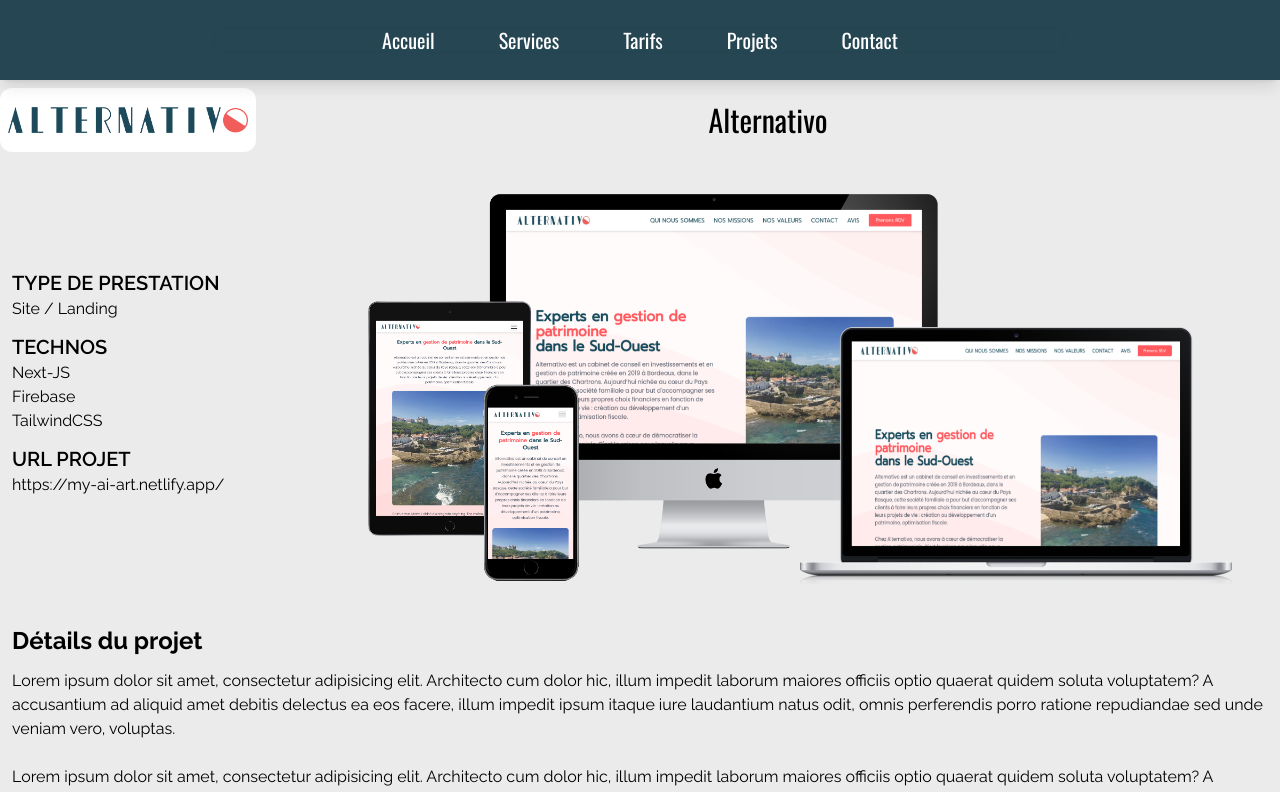
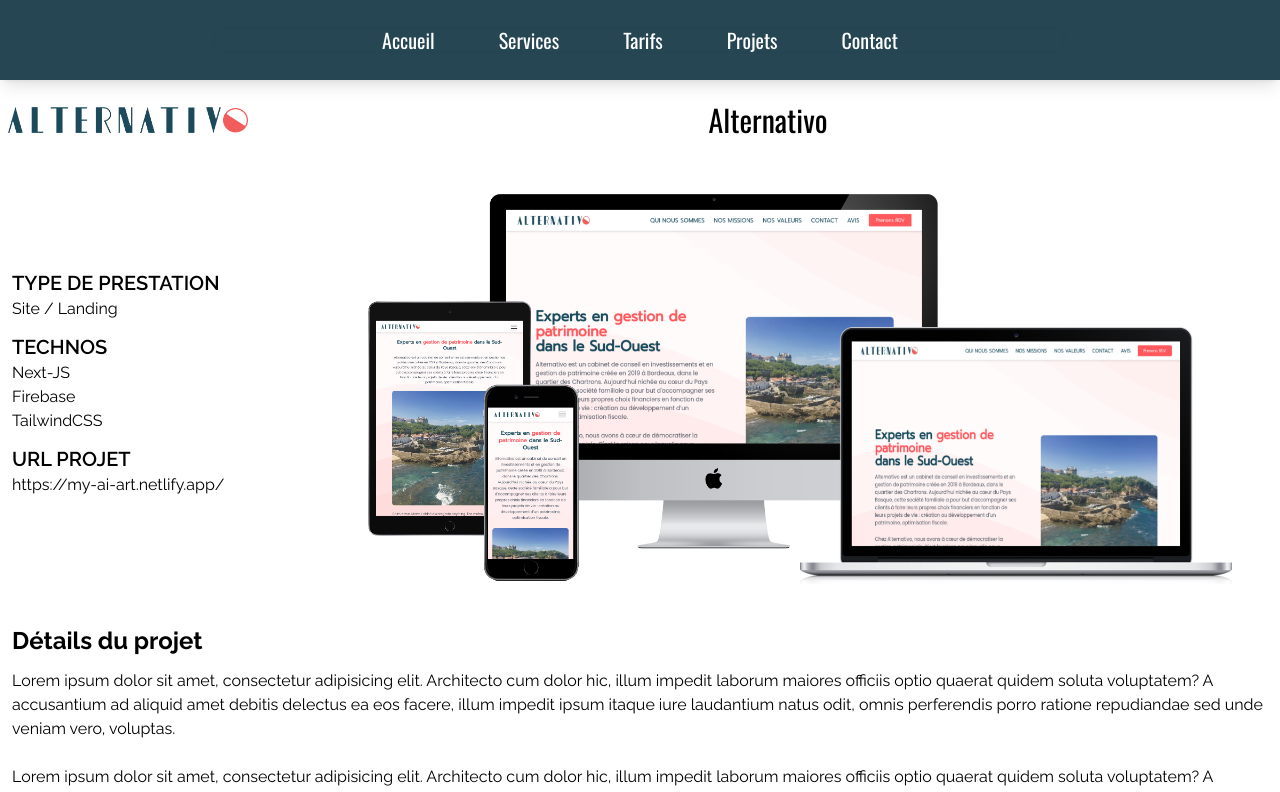
Before and after one commit to FCHDev/portfolio-2023, a React (Create React App) app: page /projet-detail/2 in a window 1280 px wide. Shown: the top 792 px of the page. Built offline with nearby package versions, Linux system fonts and the light colour scheme; a web font is replaced by a local one.

Commit message:
Amélioration globale

```diff
--- a/src/Pages/Offre.js
+++ b/src/Pages/Offre.js
@@ -26,7 +26,6 @@
             price: 900,
             features: ['Recherche et définition des intentions de recherche', 'Optimisations on-page', 'Création de contenu de qualité', 'Création de backlinks', 'Suivi et analyse des résultats / Livrables']
         },
-        // {title: 'Régie', level: 'Prestation au TJM', ssTitle: 'Remote ou "sur site"', price: 450, features: ['Communication avec le client', "Développement et gestion du code", "Collaboration avec l'équipe en place", 'Respect des délais et du budget', 'Suivi et reporting / Livrables']},
     ]
 
     const options = {
--- a/src/Pages/ProjetPage.js
+++ b/src/Pages/ProjetPage.js
@@ -6,7 +6,7 @@
     const { id } = useParams();
     const [monProjet, setMonProjet] = useState();
 
-    console.log(monProjet)
+    // console.log(monProjet)
 
     useEffect(() => {
         setMonProjet(mesProjets.find((item) => item.id === parseInt(id)))
@@ -14,14 +14,14 @@
 
     return (
         <div
-            className="min-h-[80vh] container flex flex-col items-center mx-auto mt-[10vh] sm:mb-[4vh] 2xl:mb-0 2xl:pt-0 animate-appear">
+            className="min-h-[80vh] container flex flex-col items-center mx-auto mt-[10vh] sm:mb-[4vh] 2xl:mb-0 2xl:pt-0 animate-appear bg-white">
             <ScrollToTopOnMount/>
 
             <div className="h-[10vh] w-full flex py-2">
-                <div className="bg-white w-1/5 flex justify-center items-center px-2 rounded-xl">
+                <div className="bg-white md:w-1/5 w-1/3 flex justify-center items-center px-2 rounded-xl">
                     <img src={monProjet?.logo} alt="logo"/>
                 </div>
-                <div className="w-4/5 flex items-center justify-center text-3xl font-headerTitle">
+                <div className="md:w-4/5 w-2/3 flex items-center justify-center text-3xl font-headerTitle">
                     {monProjet?.name}
                 </div>
             </div>
```
